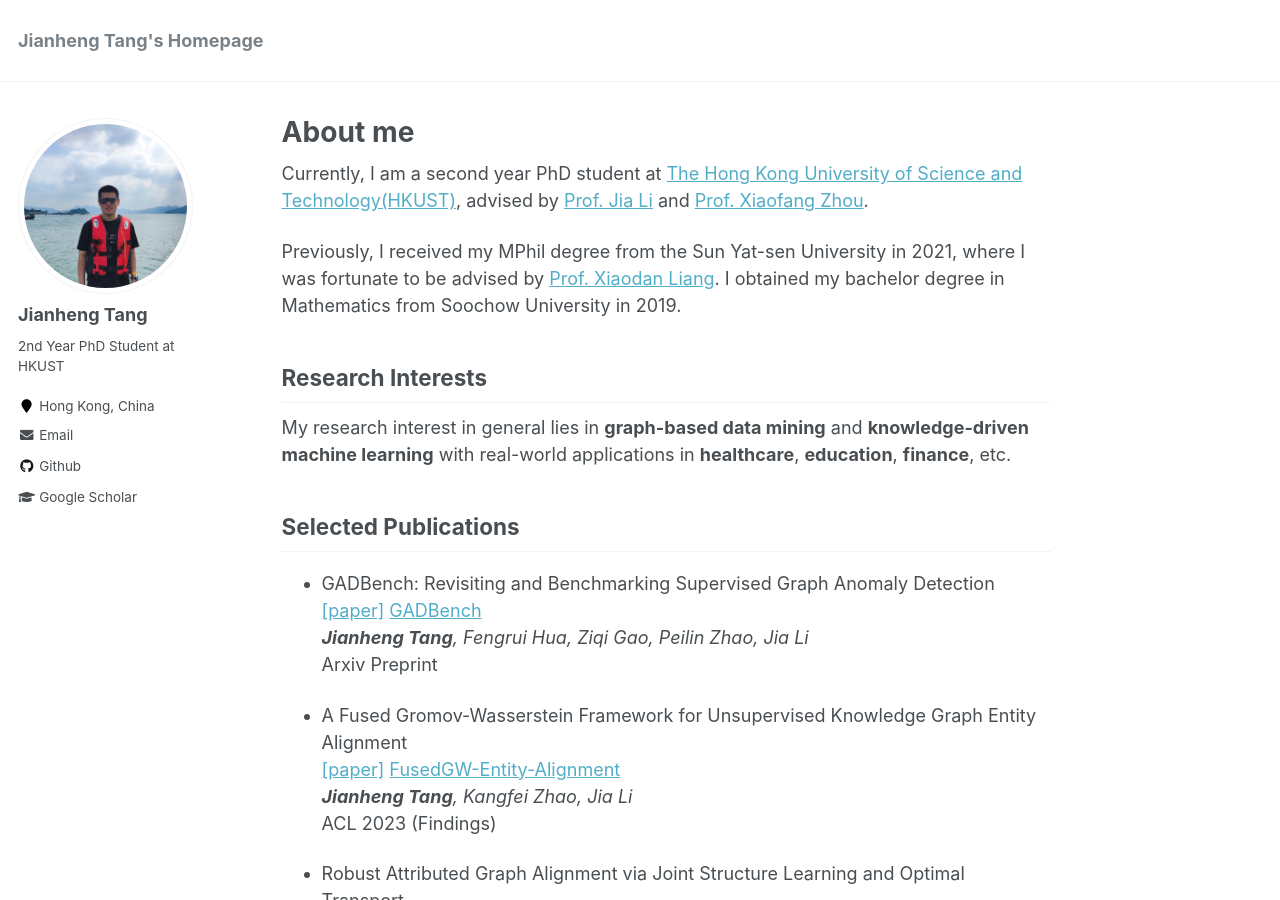
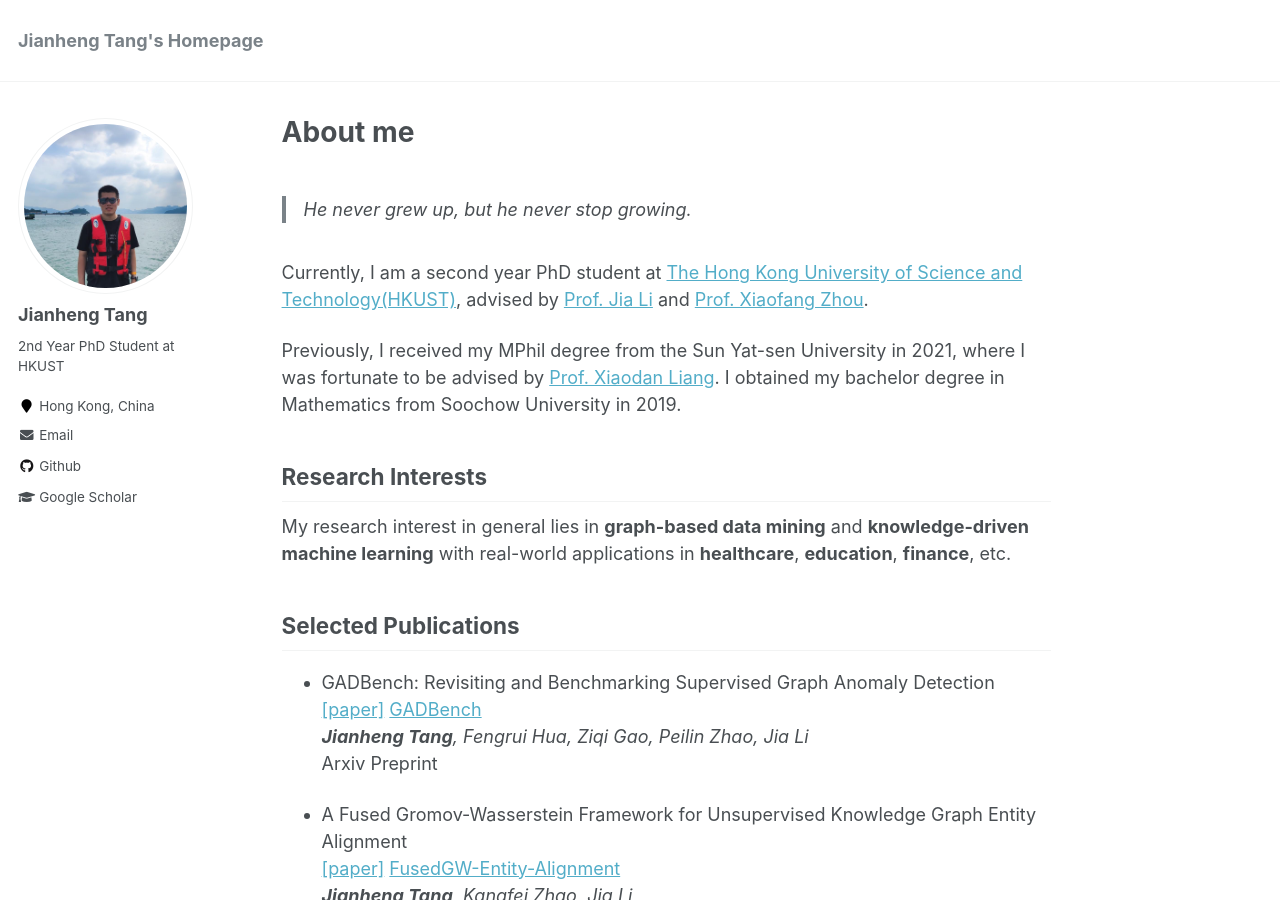
Before and after one commit to squareRoot3/squareRoot3.github.io, a Jekyll site: the page built from _pages/about.md, in a window 1280 px wide and 900 px high. Built offline with Jekyll 4.4.1, drawn with Linux system fonts in a browser that asks for light colours.

Commit message:
Update about.md

```diff
--- a/_pages/about.md
+++ b/_pages/about.md
@@ -7,6 +7,8 @@ redirect_from:
   - /about/
   - /about.html
 ---
+
+> He never grew up, but he never stop growing.
 
 Currently, I am a second year PhD student at [The Hong Kong University of Science and Technology(HKUST)](https://hkust.edu.hk/),
 advised by [Prof. Jia Li](https://sites.google.com/view/lijia) and [Prof. Xiaofang Zhou](https://sites.google.com/view/xiaofang-zhou/home).
```
